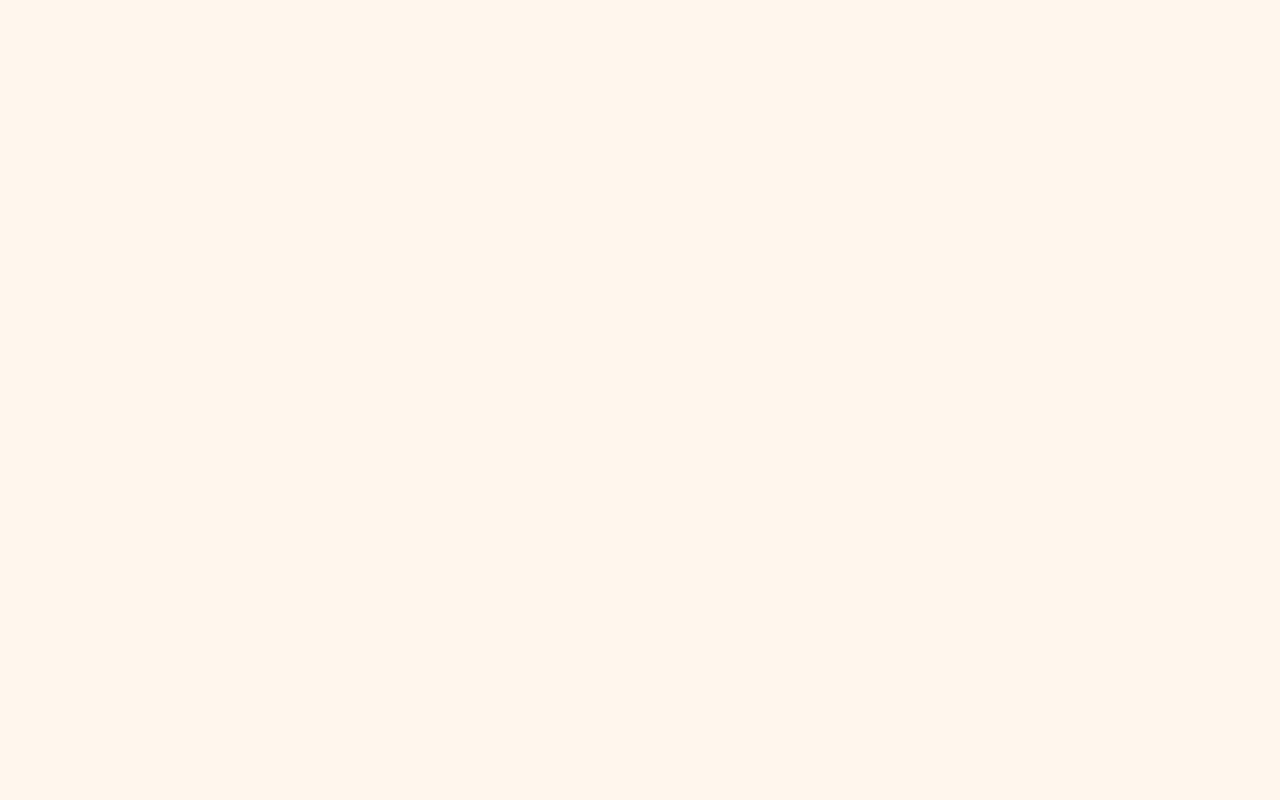
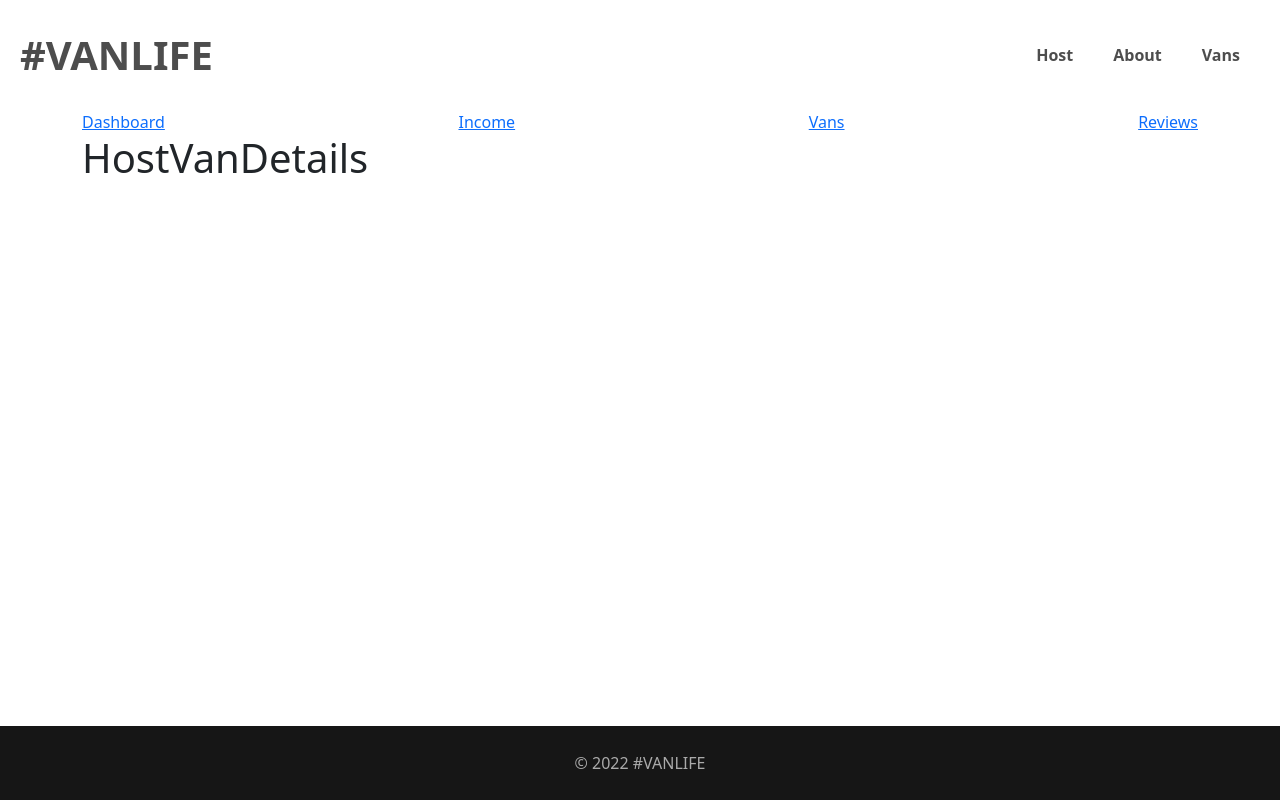
Before and after one commit to PetriDamous/toto-vans-frontend, a React (Create React App) app: page /host/vans/1 in a window 1280 px wide. Before the commit this address had no page. Built offline with nearby package versions, Linux system fonts and the light colour scheme.

Commit message:
Feat/Refact: Created routes and folders for HostVans and HostVanDetails components. Changed folder structure for Vans and VanDetail to mimic the routing structure in the app routing.

```diff
--- a/src/App.js
+++ b/src/App.js
@@ -8,6 +8,8 @@ import {
   Home,
   Vans,
   VanDetail,
+  HostVans,
+  HostVanDetails,
 } from "./pages";
 import { Layout, HostLayout } from "./components";
 
@@ -21,6 +23,8 @@ function App() {
           <Route index element={<DashBoard />} />
           <Route path="income" element={<Income />} />
           <Route path="reviews" element={<Reviews />} />
+          <Route path="vans" element={<HostVans />} />
+          <Route path="vans/:id" element={<HostVanDetails />} />
         </Route>
         <Route path="vans" element={<Vans />} />
         <Route path="vans/:id" element={<VanDetail />} />
--- a/src/components/HostLayout/HostLayout.js
+++ b/src/components/HostLayout/HostLayout.js
@@ -7,7 +7,7 @@ const HostLayout = () => {
       <nav className="d-flex justify-content-between">
         <Link to="/host">Dashboard</Link>
         <Link to="/host/income">Income</Link>
-        <Link to="/vans">Vans</Link>
+        <Link to="/host/vans">Vans</Link>
         <Link to="/host/reviews">Reviews</Link>
       </nav>
       <Outlet />
--- /dev/null
+++ b/src/pages/Host/HostVanDetails/HostVanDetails.js
@@ -0,0 +1,5 @@
+const HostVanDetails = () => {
+  return <h1>HostVanDetails</h1>;
+};
+
+export default HostVanDetails;
--- /dev/null
+++ b/src/pages/Host/HostVans/HostVans.js
@@ -0,0 +1,5 @@
+const HostVans = () => {
+  return <h1>HostVans</h1>;
+};
+
+export default HostVans;
--- a/src/pages/index.js
+++ b/src/pages/index.js
@@ -3,5 +3,7 @@ export { default as DashBoard } from "./Host/DashBoard/DashBoard";
 export { default as Home } from "./Home/Home";
 export { default as Income } from "./Host/Income/Income";
 export { default as Reviews } from "./Host/Reviews/Reviews";
-export { default as Vans } from "./Vans/Vans/Vans";
-export { default as VanDetail } from "./Vans/VanDetail/VanDetail";
+export { default as HostVans } from "./Host/HostVans/HostVans";
+export { default as HostVanDetails } from "./Host/HostVanDetails/HostVanDetails";
+export { default as Vans } from "./Vans/Vans";
+export { default as VanDetail } from "./VanDetail/VanDetail";
```
Also changed, not shown: src/pages/VanDetail/VanDetail.js (renamed from src/pages/Vans/VanDetail/VanDetail.js), src/pages/Vans/Vans.js (renamed from src/pages/Vans/Vans/Vans.js).
